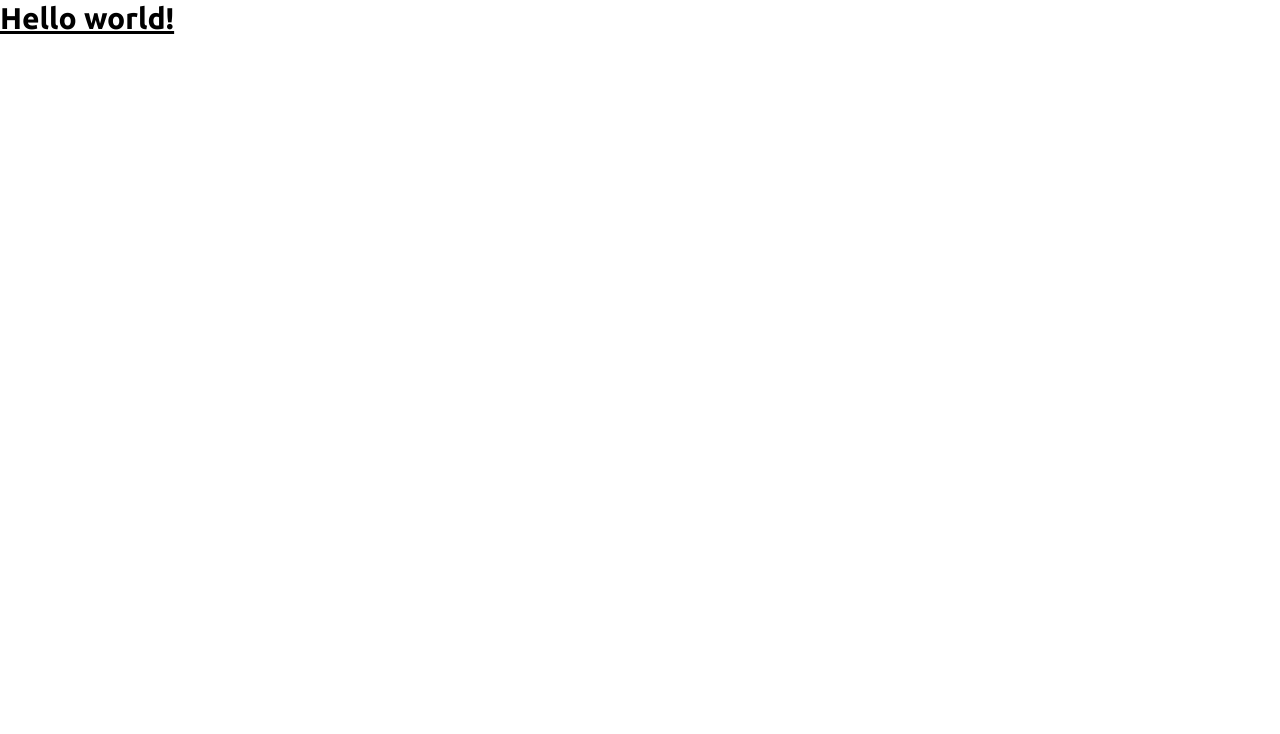
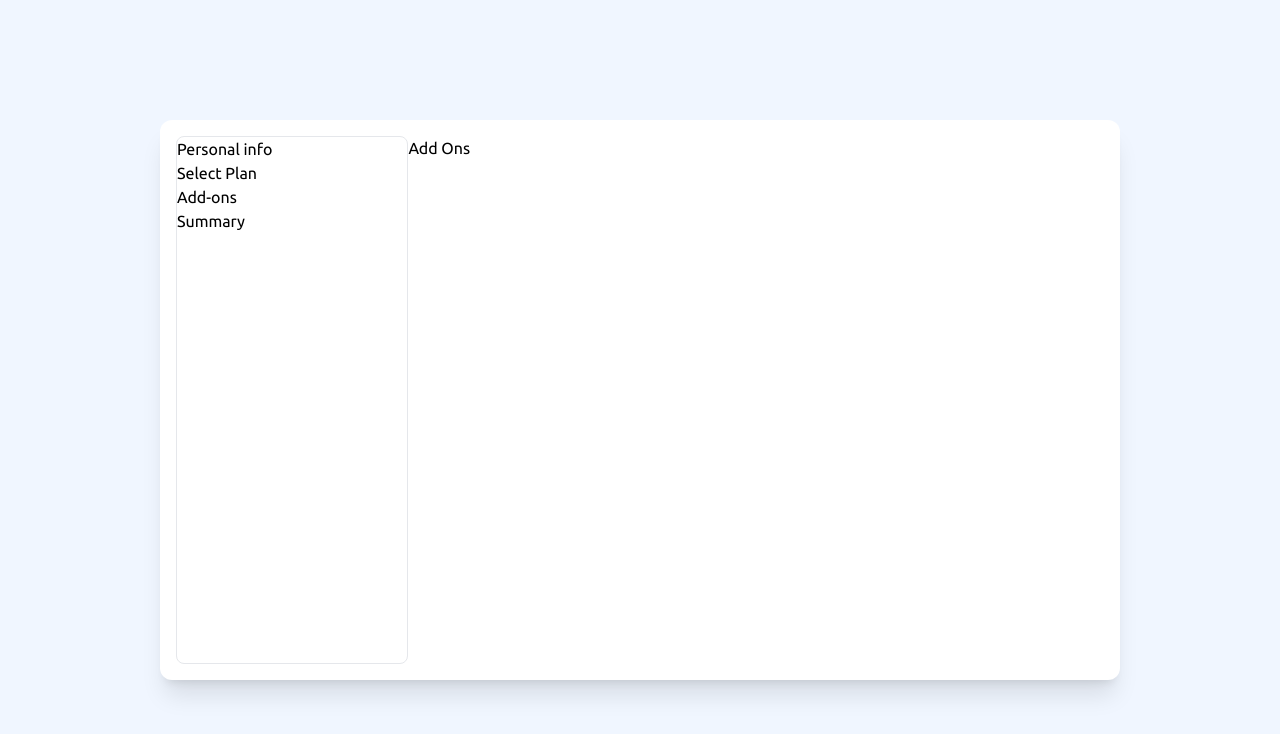
Before and after one commit to NikolaD93/Front_Mentor_Multi-step-form, a React (Vite) app: page /addons in a window 1280 px wide. Shown: the top 734 px of the page. Built offline with nearby package versions, Linux system fonts and the light colour scheme.

Commit message:
routing done

```diff
--- a/package.json
+++ b/package.json
@@ -10,7 +10,8 @@
   },
   "dependencies": {
     "react": "^18.2.0",
-    "react-dom": "^18.2.0"
+    "react-dom": "^18.2.0",
+    "react-router-dom": "^6.3.0"
   },
   "devDependencies": {
     "@types/react": "^18.0.26",
--- a/src/App.jsx
+++ b/src/App.jsx
@@ -1,8 +1,25 @@
+import { BrowserRouter, Routes, Route } from "react-router-dom";
+import PersonalInfo from "./pages/PersonalInfo";
+import SelectPlan from "./pages/SelectPlan";
+import AddOns from "./pages/AddOns";
+import Summary from "./pages/Summary";
+import NotFound from "./pages/NotFound";
+import Navbar from "./components/Navbar";
+
 const App = () => {
   return (
-    <div>
-      <h1 className="text-3xl font-bold underline">Hello world!</h1>
-    </div>
+    <BrowserRouter>
+      <div className="bg-white w-[60rem] h-[35rem] rounded-xl shadow-xl p-4 flex">
+        <Navbar/>
+        <Routes>
+          <Route path="/" element={<PersonalInfo />} />
+          <Route path="/selectplan" element={<SelectPlan />} />
+          <Route path="/addons" element={<AddOns />} />
+          <Route path="/summary" element={<Summary />} />
+          <Route path="*" element={<NotFound />} />
+        </Routes>
+      </div>
+    </BrowserRouter>
   );
 };
 
--- /dev/null
+++ b/src/components/Navbar.jsx
@@ -0,0 +1,17 @@
+import React from 'react';
+import { Link } from 'react-router-dom';
+
+const Navbar = () => {
+  return (
+    <nav className="border w-[100%] h-[100%] basis-1/3 rounded-lg">
+        <ul>
+            <li><Link to="/">Personal info</Link></li>
+            <li><Link to="selectplan">Select Plan</Link></li>
+            <li><Link to="addons">Add-ons</Link></li>
+            <li><Link to="summary">Summary</Link></li>
+        </ul>
+    </nav>
+  )
+}
+
+export default Navbar;
--- a/src/index.css
+++ b/src/index.css
@@ -11,4 +11,9 @@
 
 body {
   font-family: "Ubuntu", sans-serif;
+  background: hsl(217, 100%, 97%);
+  height: 100vh;
+  display: flex;
+  justify-content: center;
+  align-items: center;
 }
--- /dev/null
+++ b/src/pages/AddOns.jsx
@@ -0,0 +1,11 @@
+import React from "react";
+
+const AddOns = () => {
+  return (
+    <div className="form w-[100%] h-[100%]">
+      <h1>Add Ons</h1>
+    </div>
+  );
+};
+
+export default AddOns;
--- /dev/null
+++ b/src/pages/NotFound.jsx
@@ -0,0 +1,9 @@
+import React from 'react'
+
+const NotFound = () => {
+  return (
+    <div>NotFound</div>
+  )
+}
+
+export default NotFound;
--- /dev/null
+++ b/src/pages/PersonalInfo.jsx
@@ -0,0 +1,12 @@
+import React from "react";
+
+
+const PersonalInfo = () => {
+  return (
+    <div className="form w-[100%] h-[100%]">
+      <h1>Personal Info</h1>
+    </div>
+  );
+};
+
+export default PersonalInfo;
--- /dev/null
+++ b/src/pages/SelectPlan.jsx
@@ -0,0 +1,11 @@
+import React from "react";
+
+const SelectPlan = () => {
+  return (
+    <div className="form w-[100%] h-[100%]">
+      <h1>Select Plan</h1>
+    </div>
+  );
+};
+
+export default SelectPlan;
--- /dev/null
+++ b/src/pages/Summary.jsx
@@ -0,0 +1,11 @@
+import React from "react";
+
+const Summary = () => {
+  return (
+    <div className="form w-[100%] h-[100%]">
+      <h1>Summary</h1>
+    </div>
+  );
+};
+
+export default Summary;
```
Also changed, not shown: 1 other file (tests, documents, lock files or other folders).
